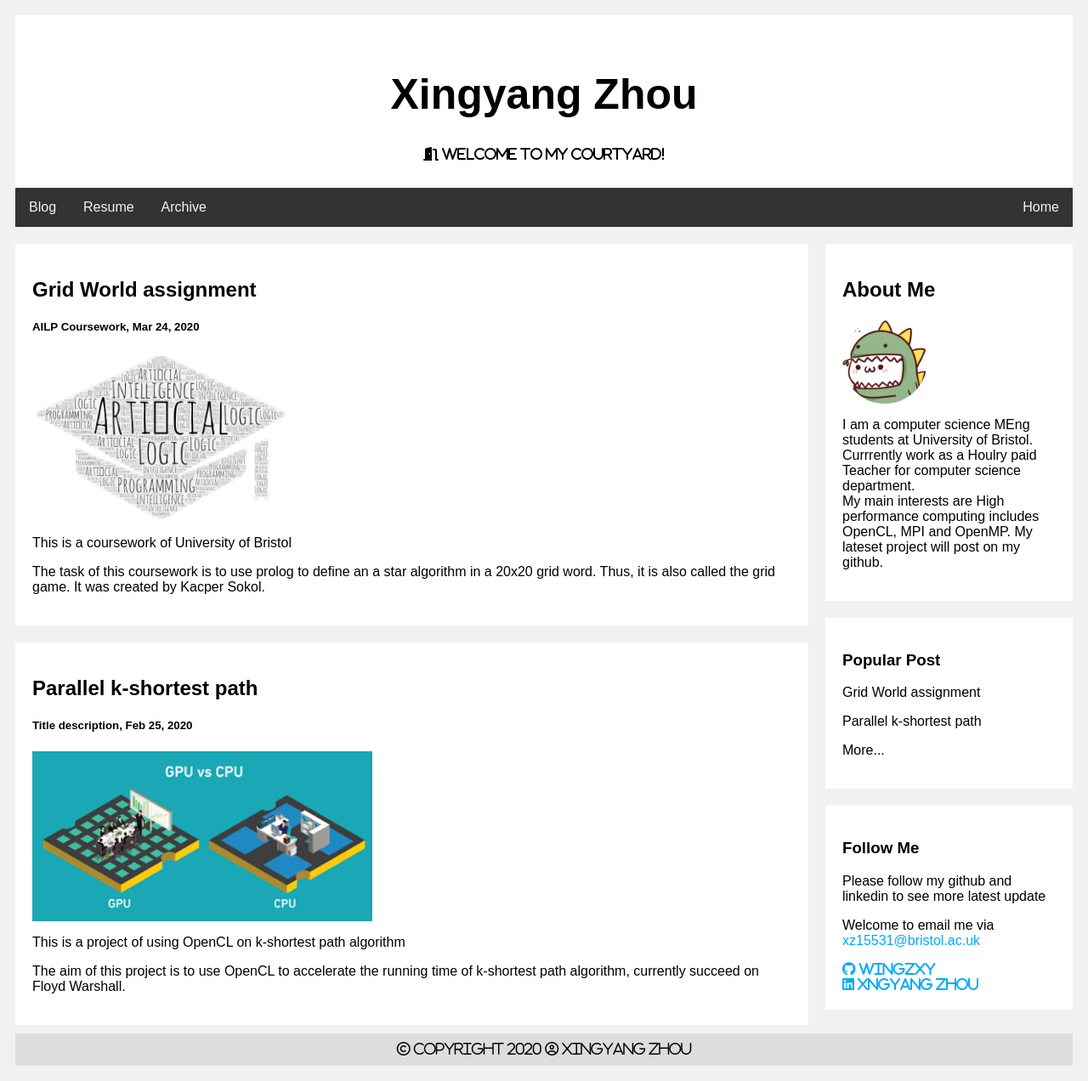
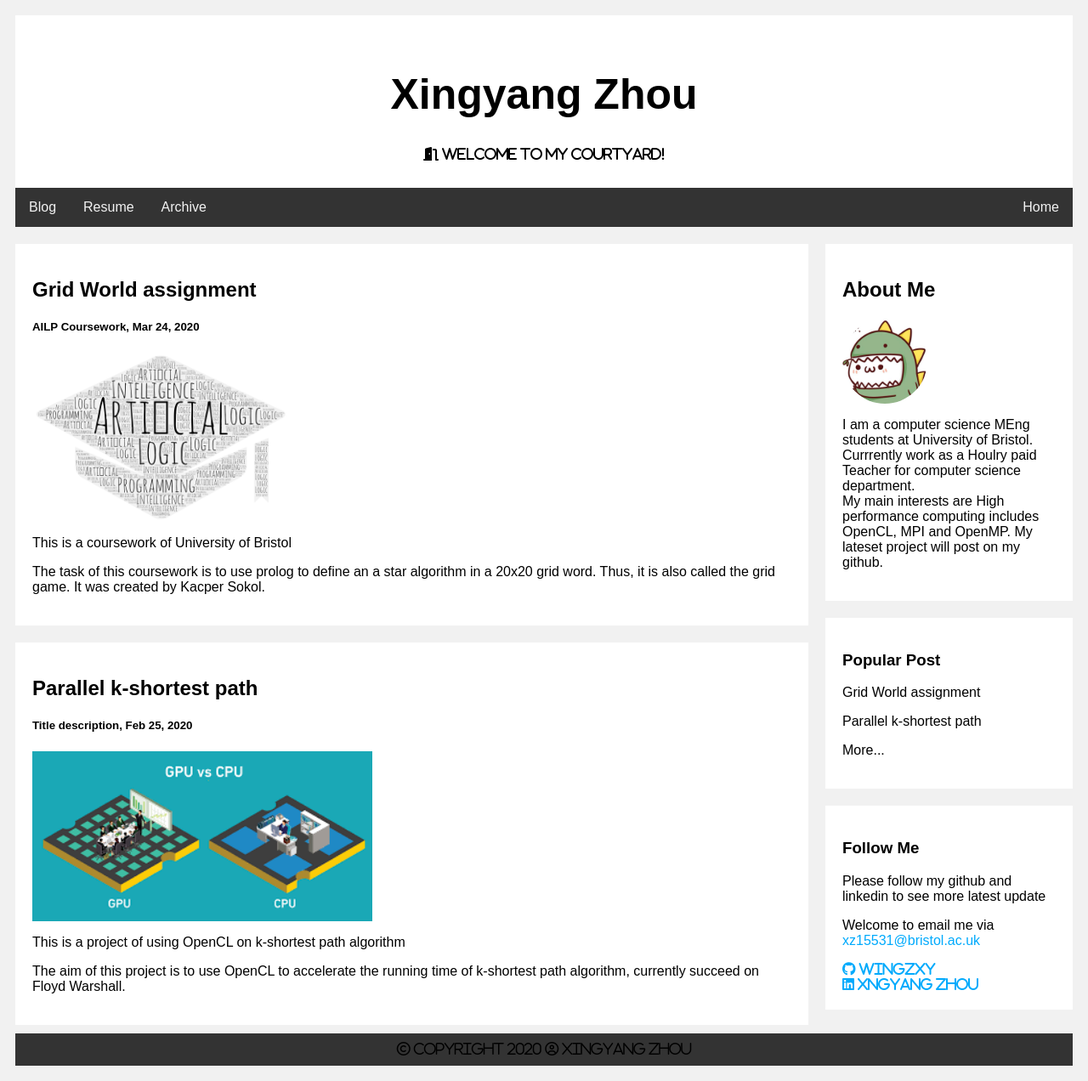
Before and after one commit to Wingzxy/Wingzxy.github.io, a Jekyll site: the page built from index.html, in a window 1280 px wide. Shown: the whole page at 85% size. Built offline with Jekyll 4.4.1, drawn with Linux system fonts in a browser that asks for light colours; nearby versions of some CDN libraries.

Commit message:
update footer and define footer a

```diff
--- a/css/design1.css
+++ b/css/design1.css
@@ -91,10 +91,15 @@
 .footer {
   padding: 10px;
   text-align: center;
-  background: #ddd;
+  background: #333;
   margin-top: 10px;
 }
 
+/* Footer content */
+.footer a {
+  display: block;
+  color: #f2f2f2;
+}
 
 /* Responsive layout - when the screen is less than 800px wide, make the two columns stack on top of each other instead of next to each other */
 @media screen and (max-width: 800px) {
```
